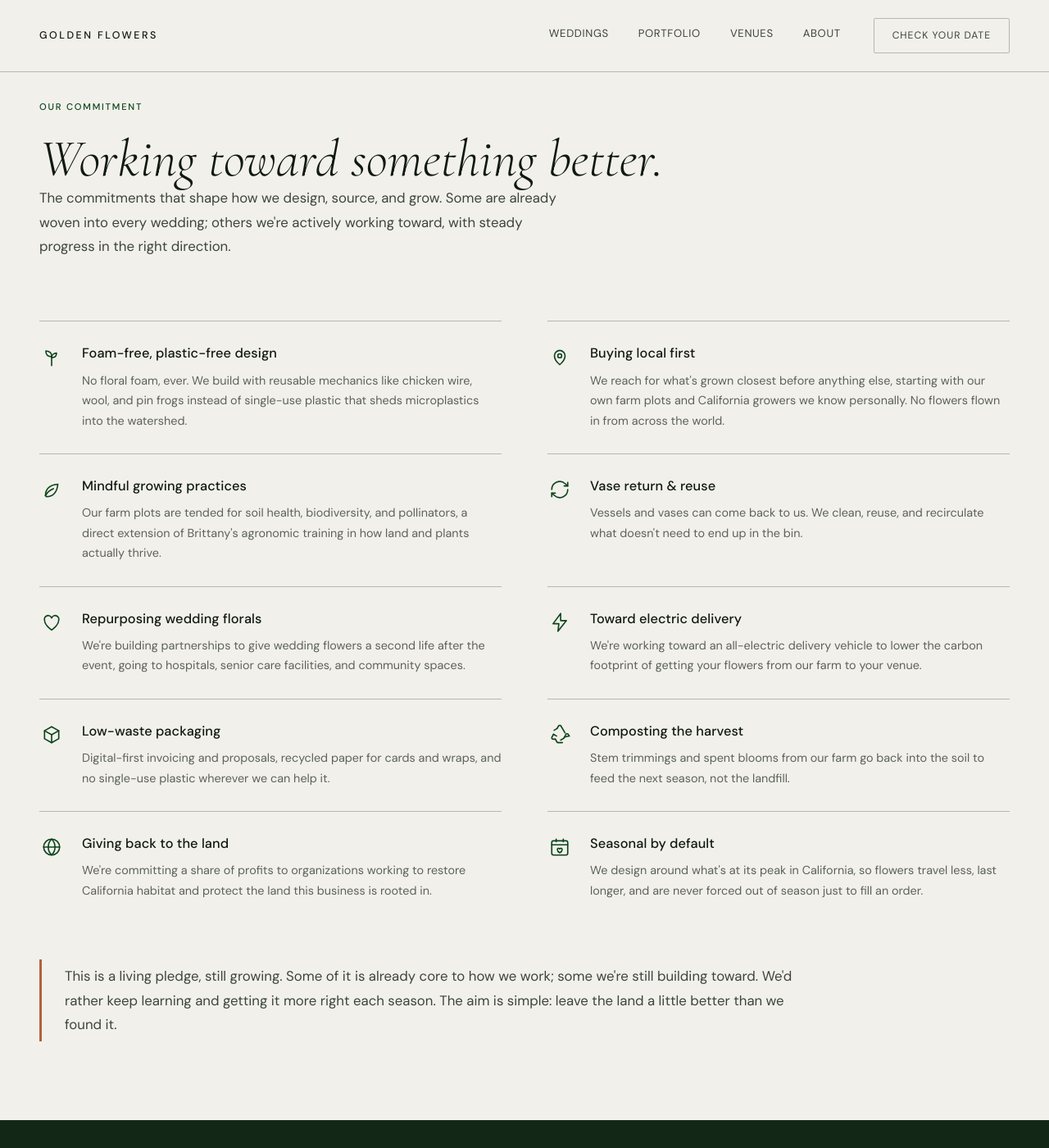
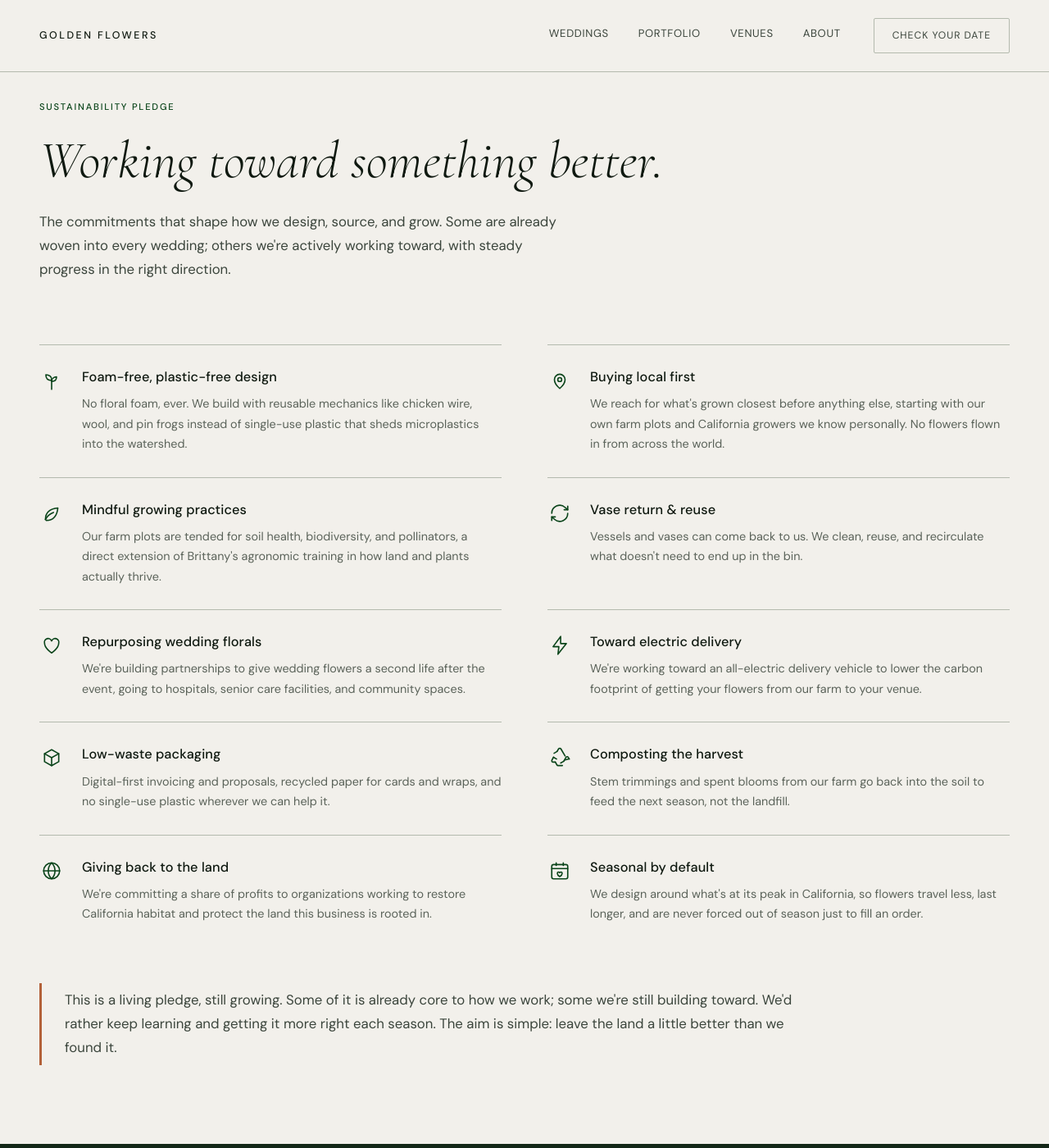
Before and after one commit to jshplhm/goldenflowers, a Jekyll site: the page built from sustainability/index.md, in a window 1280 px wide and 1400 px high. Shown: the whole window at 82% size. Built offline with Jekyll 4.4.1, drawn with Linux system fonts in a browser that asks for light colours.

Commit message:
polish: FAQ dividers, no-hero headline spacing, sustainability eyebrow
- FAQ: drop the rule above the first question and after the last; keep
  dividers only between questions.
- No-hero page headlines (Venues, Sustainability): more line-height +
  margin so the italic title isn't crowded against the intro.
- Sustainability eyebrow: "Our commitment" -> "Sustainability pledge".

Co-Authored-By: Claude Opus 4.8 <noreply@anthropic.com>

```diff
--- a/assets/css/style.css
+++ b/assets/css/style.css
@@ -616,8 +616,9 @@ select option { background: var(--bg2); }
 
 /* ── 20. FAQ (weddings + venue pages) ─────────────────── */
 .faq-section { padding: 90px 0; border-top: 1px solid var(--bor); }
-.faq-list { margin-top: 48px; border-top: 1px solid var(--bor); }
+.faq-list { margin-top: 48px; }
 .faq-item { border-bottom: 1px solid var(--bor); }
+.faq-item:last-child { border-bottom: none; }
 .faq-question { display: flex; justify-content: space-between; align-items: center; padding: 24px 0; cursor: pointer; }
 .faq-question h3 { font-family: var(--f-d); font-style: normal; font-weight: 500; color: var(--fg); }
 .faq-toggle { width: 28px; height: 28px; border: 1px solid var(--bor); border-radius: 50%; display: flex; align-items: center; justify-content: center; color: var(--fgm); font-size: 14px; flex-shrink: 0; transition: all .2s; }
@@ -1751,7 +1752,7 @@ a.aesthetic-card { display: block; text-decoration: none; color: inherit; }
    Mobile refinements + no-hero page headline voice
    ============================================================ */
 /* No-hero page titles read like the hero headlines (italic Cormorant), dark on light */
-.venues-intro h1 { font-family: var(--f-d); font-style: italic; font-weight: 300; font-size: clamp(2.8rem, 5vw, 4.6rem); line-height: 1.05; color: var(--fg); }
+.venues-intro h1 { font-family: var(--f-d); font-style: italic; font-weight: 300; font-size: clamp(2.8rem, 5vw, 4.6rem); line-height: 1.12; color: var(--fg); margin: 0 0 24px; }
 
 /* Venue breadcrumb rides with the auto-hiding nav (mobile) instead of stranding over the hero */
 .venue-breadcrumb { transition: transform .35s ease; }
--- a/sustainability/index.md
+++ b/sustainability/index.md
@@ -10,7 +10,7 @@ no_prefooter: true
 
 <section class="section venues-intro">
   <div class="container">
-    <span class="label">Our commitment</span>
+    <span class="label">Sustainability pledge</span>
     <h1 class="section-head">Working toward something better.</h1>
     <p style="max-width:660px;font-size:1.05rem;color:var(--fg2);">The commitments that shape how we design, source, and grow. Some are already woven into every wedding; others we're actively working toward, with steady progress in the right direction.</p>
   </div>
```
